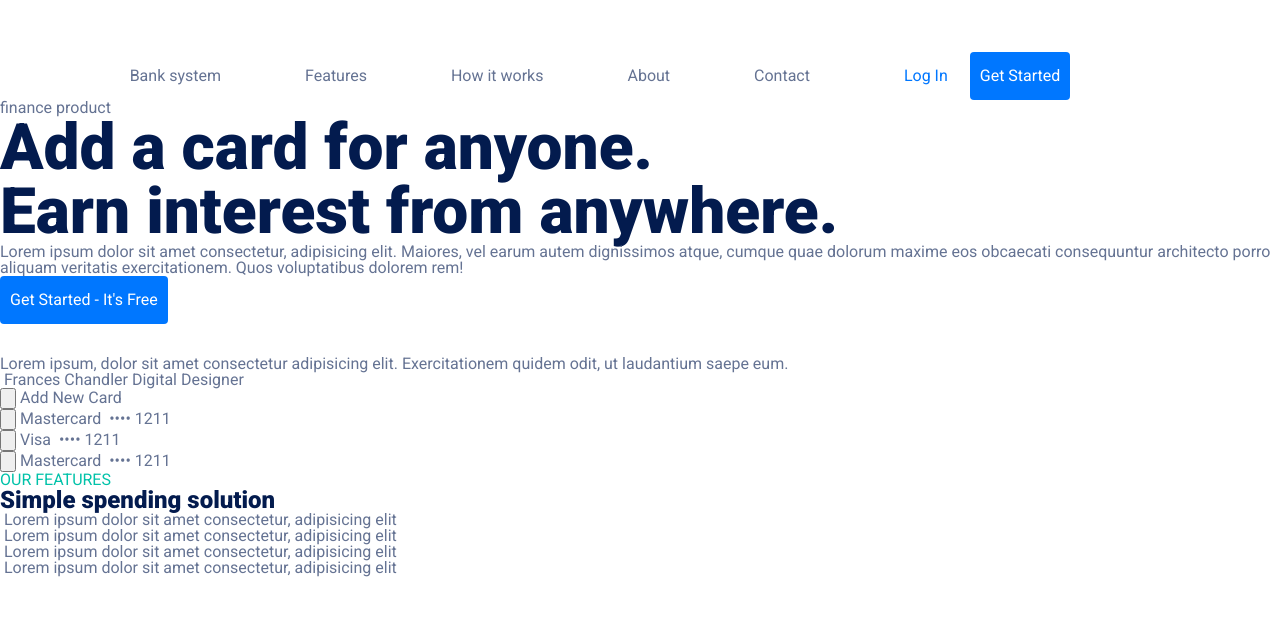
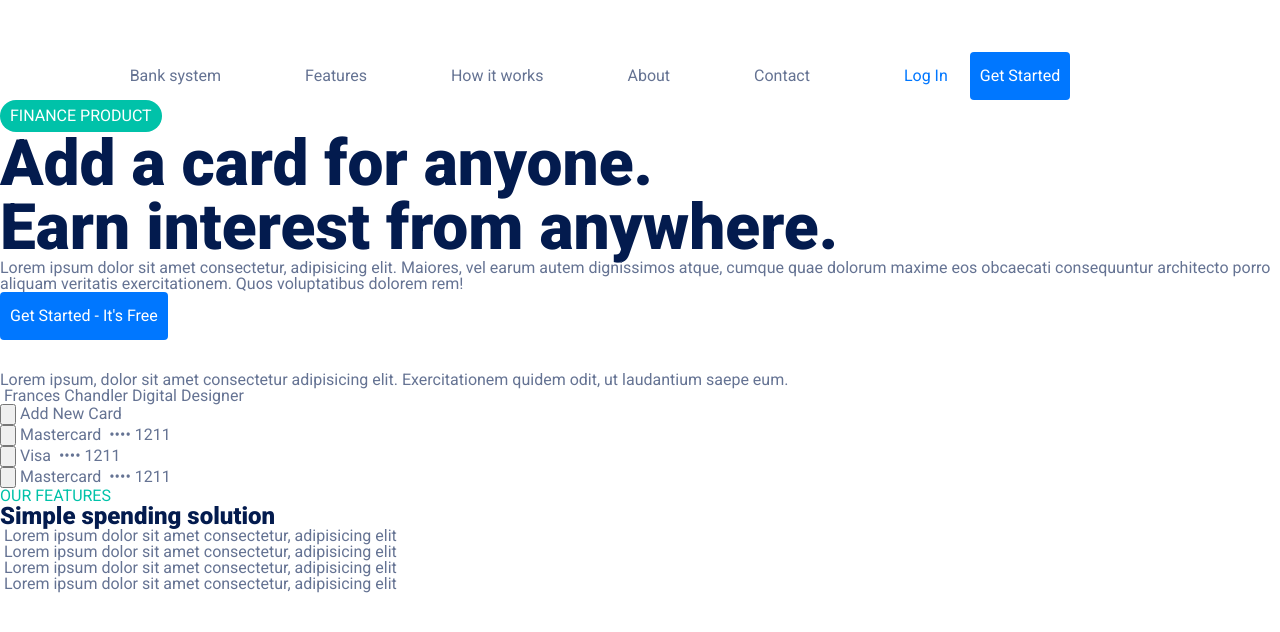
Before and after one commit to code-mentoring/ui-breakdown, a website: page index.html in a window 1280 px wide. Drawn offline with nearby package versions, Linux system fonts and the light colour scheme; files that its build step writes are made by us from their sources.

Commit message:
style: added pill

```diff
--- a/sass/base.scss
+++ b/sass/base.scss
@@ -17,6 +17,7 @@ $color-grey-100: #f8fefc;
 @import './components/button';
 @import './components/type';
 @import './components/header';
+@import './components/pill';
 
 
 html {
--- /dev/null
+++ b/sass/components/_pill.scss
@@ -0,0 +1,10 @@
+.pill {
+  display: inline-block;
+  height: 3.2rem;
+  line-height: 3.2rem;
+  padding: 0 1rem;
+  border-radius: 1.6rem;
+  background: $color-green-500;
+  color: white;
+  text-transform: uppercase;
+}
```
